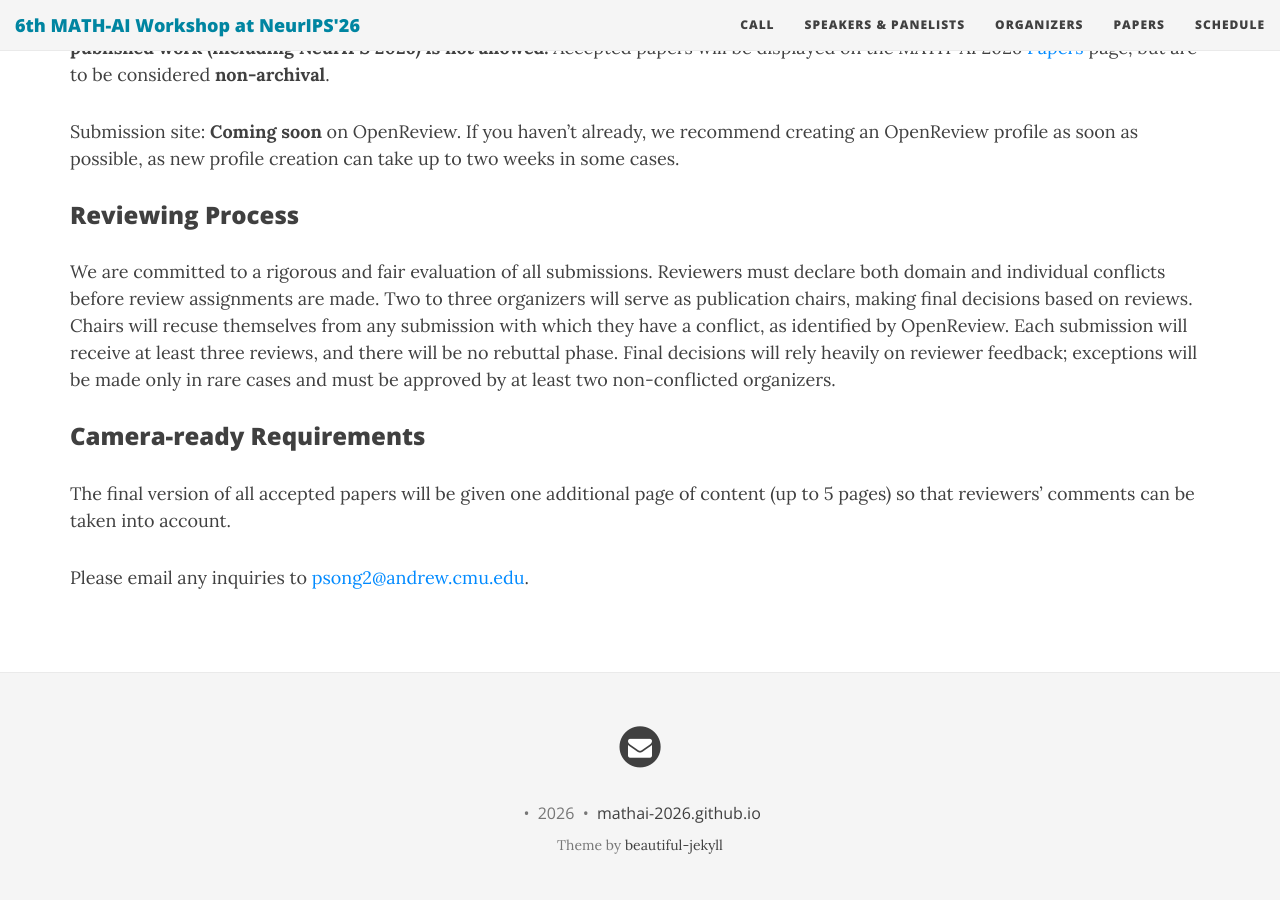
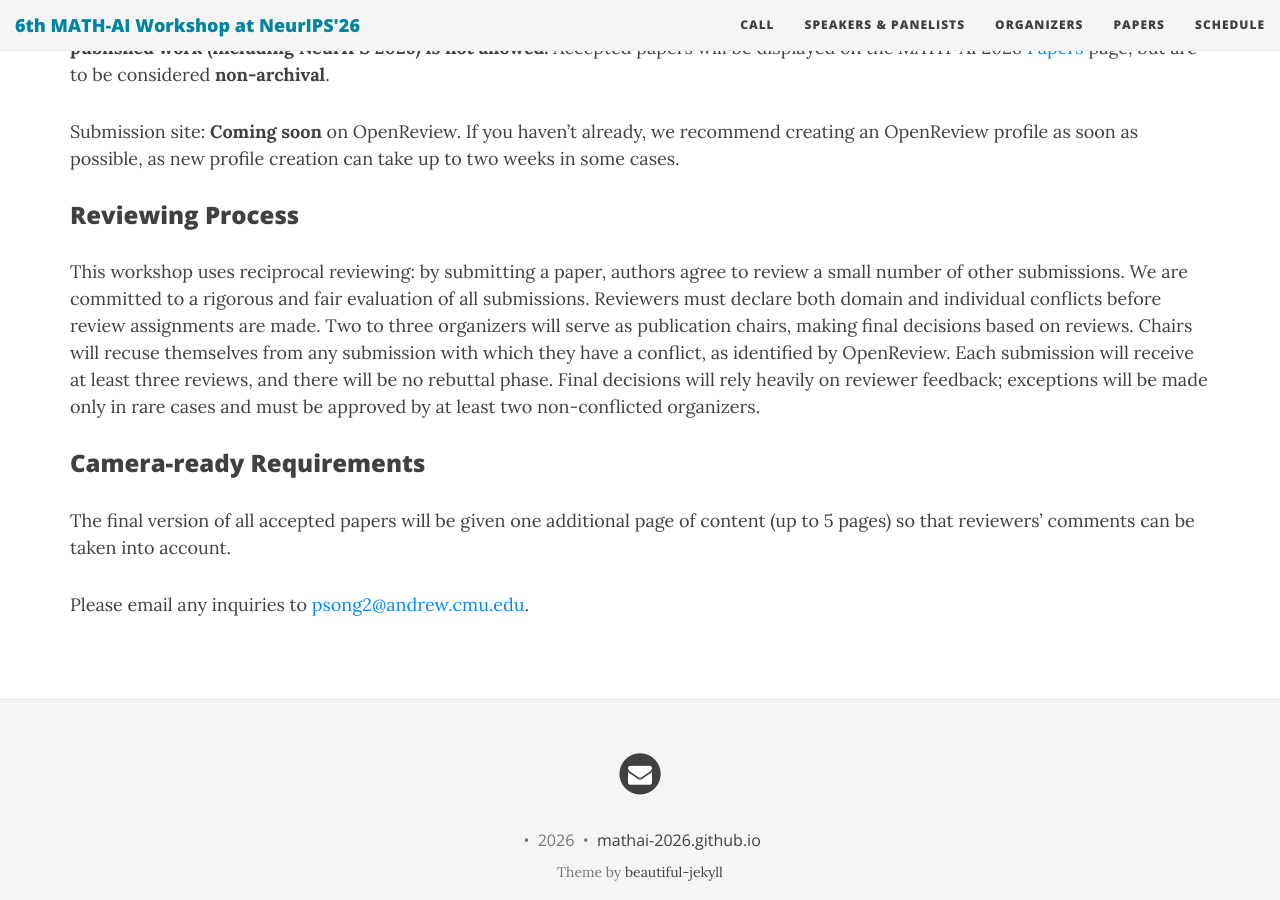
Before and after one commit to mathai-2026/mathai-2026.github.io, a Jekyll site: the page built from cfp.md, in a window 1280 px wide and 900 px high, scrolled down 1825 px. Built offline with Jekyll 4.4.1, drawn with Linux system fonts in a browser that asks for light colours; nearby versions of some CDN libraries.

Commit message:
Add a short note on reciprocal reviewing

```diff
--- a/cfp.md
+++ b/cfp.md
@@ -46,7 +46,7 @@ Submission site: **Coming soon** on OpenReview. If you haven't already, we recom
 
 ### Reviewing Process
 
-We are committed to a rigorous and fair evaluation of all submissions. Reviewers must declare both domain and individual conflicts before review assignments are made. Two to three organizers will serve as publication chairs, making final decisions based on reviews. Chairs will recuse themselves from any submission with which they have a conflict, as identified by OpenReview. Each submission will receive at least three reviews, and there will be no rebuttal phase. Final decisions will rely heavily on reviewer feedback; exceptions will be made only in rare cases and must be approved by at least two non-conflicted organizers.
+This workshop uses reciprocal reviewing: by submitting a paper, authors agree to review a small number of other submissions. We are committed to a rigorous and fair evaluation of all submissions. Reviewers must declare both domain and individual conflicts before review assignments are made. Two to three organizers will serve as publication chairs, making final decisions based on reviews. Chairs will recuse themselves from any submission with which they have a conflict, as identified by OpenReview. Each submission will receive at least three reviews, and there will be no rebuttal phase. Final decisions will rely heavily on reviewer feedback; exceptions will be made only in rare cases and must be approved by at least two non-conflicted organizers.
 
 ### Camera-ready Requirements
 
```
